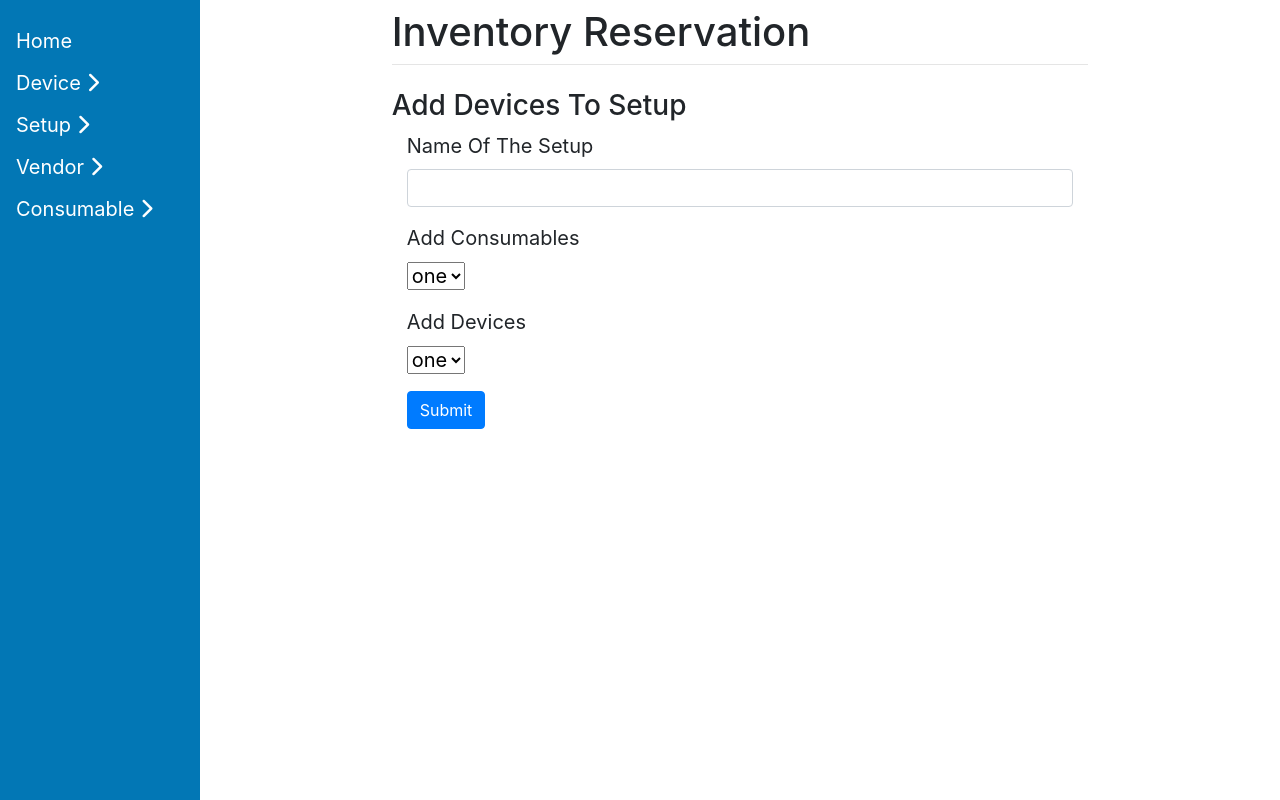
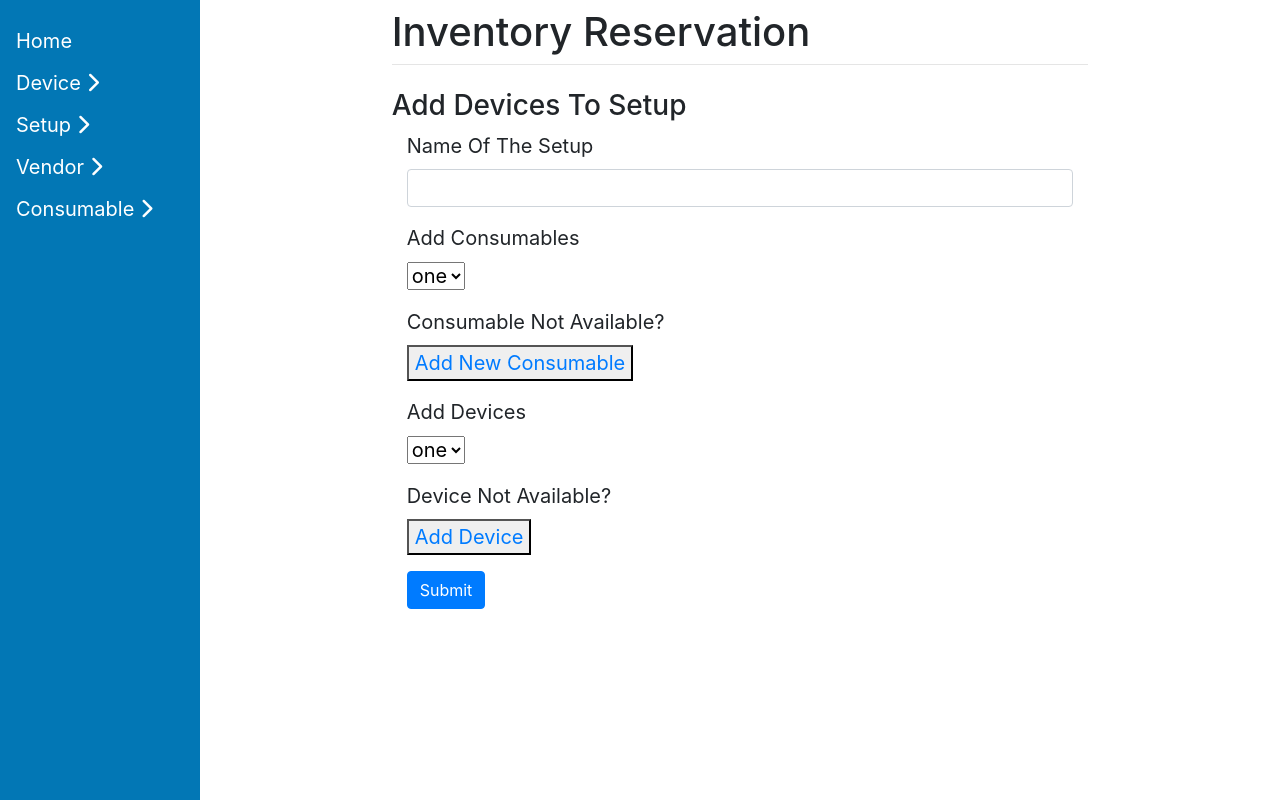
Before and after one commit to samatharkar/reservation, a Django app: page /make_setup/ in a window 1280 px wide. Run offline with Django 3.2, Linux system fonts and the light colour scheme; data comes from the database, SQL or seed files in the repository; some libraries are stand-ins or nearby versions.

Commit message:
added add device and add consumable button in setup page

```diff
--- a/Altiostar/templates/make_setup.html
+++ b/Altiostar/templates/make_setup.html
@@ -33,23 +33,33 @@ Create Setup
 
         <select name = "make_setup_consumable" >
           {% for msc in consumable_n %}
-          <option value = "{{msc.id}}"> {{ msc.consumable_name }}</option>
+          <option  value = "{{msc.id}}"> {{ msc.consumable_name }}</option>
           {% endfor %}
 
         </select>
         </div>
 
         <div class="form-group">
+          <label >Consumable Not Available?</label><br>
+          <button > <a href="/add_consumable/"> Add New Consumable</a> </button>
+          </div>
+
+        <div class="form-group">
           <label for="make_setup_device">Add Devices</label> <br>
 
         <select name = "make_setup_device" >
+
+
           {% for msd in device_n %}
           <option value = "{{msd.id}}"> {{ msd.device_name }}</option>
           {% endfor %}
-
         </select>
         </div>
 
+        <div class="form-group">
+          <label >Device Not Available?</label><br>
+          <button > <a href="/add_device/"> Add Device</a> </button>
+          </div>
 
 
 
```
